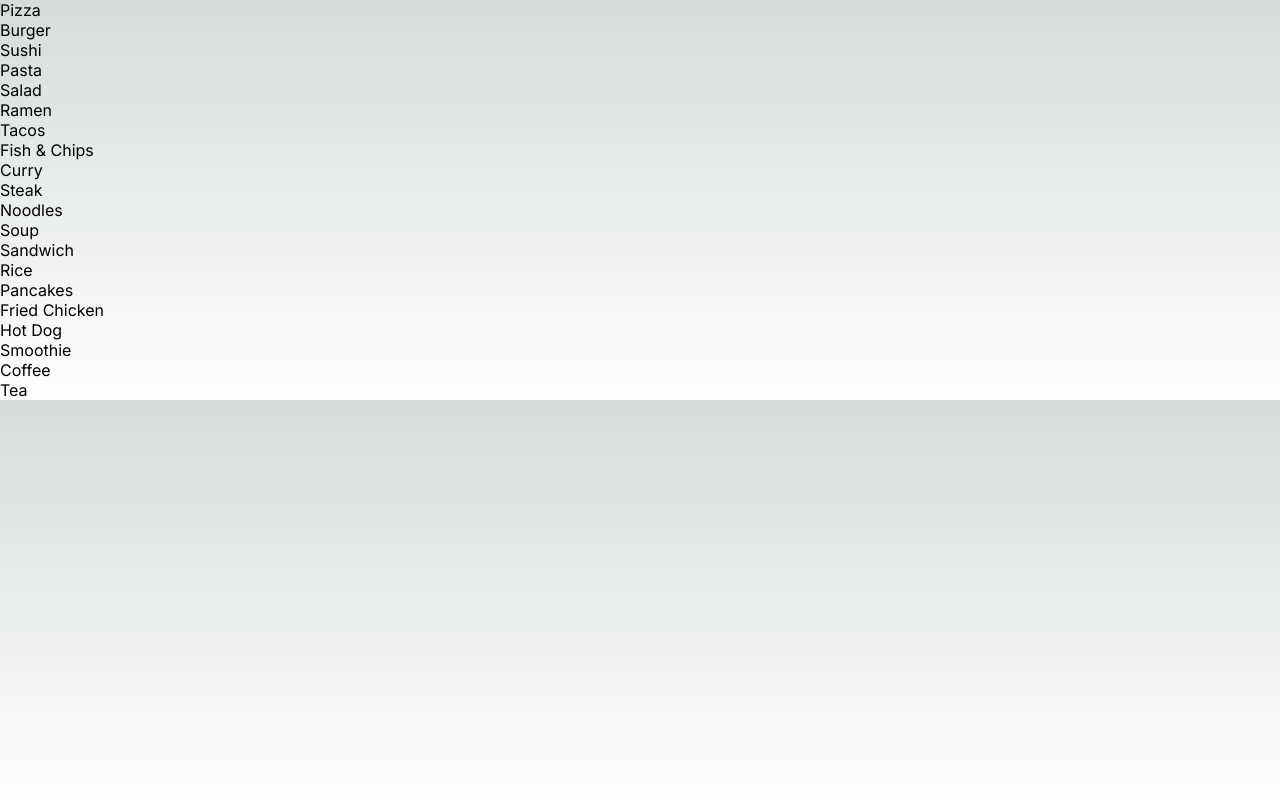
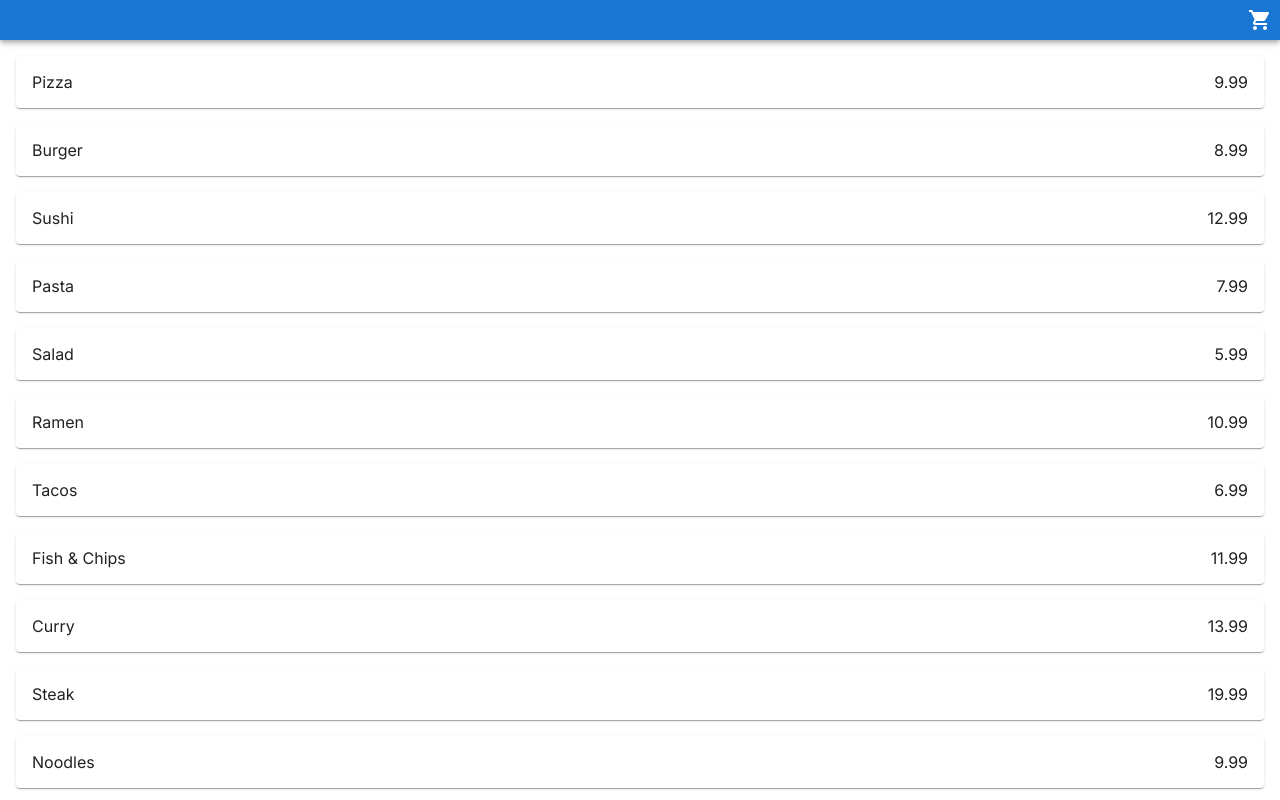
Before and after one commit to sspringer82/wdc-next, a Next.js app: page /list in a window 1280 px wide. Shown: the top 800 px of the page. Built offline with nearby package versions, Linux system fonts and the light colour scheme; data requests are answered from the project's data file.

Commit message:
make it beautiful

```diff
--- a/app/globals.css
+++ b/app/globals.css
@@ -84,24 +84,3 @@ body {
   max-width: 100vw;
   overflow-x: hidden;
 }
-
-body {
-  color: rgb(var(--foreground-rgb));
-  background: linear-gradient(
-      to bottom,
-      transparent,
-      rgb(var(--background-end-rgb))
-    )
-    rgb(var(--background-start-rgb));
-}
-
-a {
-  color: inherit;
-  text-decoration: none;
-}
-
-@media (prefers-color-scheme: dark) {
-  html {
-    color-scheme: dark;
-  }
-}
--- a/app/layout.tsx
+++ b/app/layout.tsx
@@ -1,22 +1,27 @@
-import './globals.css'
-import type { Metadata } from 'next'
-import { Inter } from 'next/font/google'
+import './globals.css';
+import type { Metadata } from 'next';
+import { Inter } from 'next/font/google';
 
-const inter = Inter({ subsets: ['latin'] })
+import '@fontsource/roboto/300.css';
+import '@fontsource/roboto/400.css';
+import '@fontsource/roboto/500.css';
+import '@fontsource/roboto/700.css';
+
+const inter = Inter({ subsets: ['latin'] });
 
 export const metadata: Metadata = {
   title: 'Create Next App',
   description: 'Generated by create next app',
-}
+};
 
 export default function RootLayout({
   children,
 }: {
-  children: React.ReactNode
+  children: React.ReactNode;
 }) {
   return (
     <html lang="en">
       <body className={inter.className}>{children}</body>
     </html>
-  )
+  );
 }
--- /dev/null
+++ b/app/list/ListItem.module.css
@@ -0,0 +1,6 @@
+.Card {
+  margin: 16px;
+  padding: 16px;
+  display: flex;
+  justify-content: space-between;
+}
--- /dev/null
+++ b/app/list/ListItem.tsx
@@ -0,0 +1,25 @@
+import { Food } from '@/shared/types/Food';
+import { Card } from '@mui/material';
+import styles from './ListItem.module.css';
+import { NextComponentType } from 'next';
+
+type Props = {
+  food: Food;
+};
+
+export default function ListItem({ food }: Props): React.ReactNode {
+  return (
+    // <Card className={styles.Card}>
+    <Card
+      sx={{
+        margin: 2,
+        padding: 2,
+        display: 'flex',
+        justifyContent: 'space-between',
+      }}
+    >
+      <div>{food.title}</div>
+      <div>{food.price}</div>
+    </Card>
+  );
+}
--- /dev/null
+++ b/app/list/layout.tsx
@@ -0,0 +1,26 @@
+import { AppBar, Box, IconButton } from '@mui/material';
+import React from 'react';
+import ShoppingCartIcon from '@mui/icons-material/ShoppingCart';
+import { NextPage } from 'next';
+
+type Props = {
+  children: React.ReactNode;
+};
+
+const ListLayout: NextPage<Props> = ({ children }) => {
+  return (
+    <>
+      <Box sx={{ flexGrow: 1 }}>
+        <AppBar position="static">
+          <Box sx={{ display: 'flex', justifyContent: 'flex-end' }}>
+            <IconButton color="primary" aria-label="add to shopping cart">
+              <ShoppingCartIcon sx={{ color: 'white' }} />
+            </IconButton>
+          </Box>
+        </AppBar>
+      </Box>
+      <section>{children}</section>
+    </>
+  );
+};
+export default ListLayout;
--- a/app/list/page.tsx
+++ b/app/list/page.tsx
@@ -1,4 +1,5 @@
 import { Food } from '@/shared/types/Food';
+import ListItem from './ListItem';
 
 async function fetchFood(): Promise<Food[]> {
   const response = await fetch('http://localhost:3001/foods');
@@ -10,12 +11,11 @@ async function fetchFood(): Promise<Food[]> {
 
 export default async function ListPage() {
   const foods = await fetchFood();
-
   return (
     <>
       <div>
         {foods.map((food) => (
-          <div key={food.id}>{food.title}</div>
+          <ListItem food={food} key={food.id} />
         ))}
       </div>
     </>
--- a/package.json
+++ b/package.json
@@ -10,6 +10,11 @@
     "backend": "json-server -p 3001 -w data.json"
   },
   "dependencies": {
+    "@emotion/react": "^11.11.1",
+    "@emotion/styled": "^11.11.0",
+    "@fontsource/roboto": "^5.0.8",
+    "@mui/icons-material": "^5.14.9",
+    "@mui/material": "^5.14.10",
     "@types/node": "20.6.3",
     "@types/react": "18.2.22",
     "@types/react-dom": "18.2.7",
```
Also changed, not shown: 1 other file (tests, documents, lock files or other folders).
